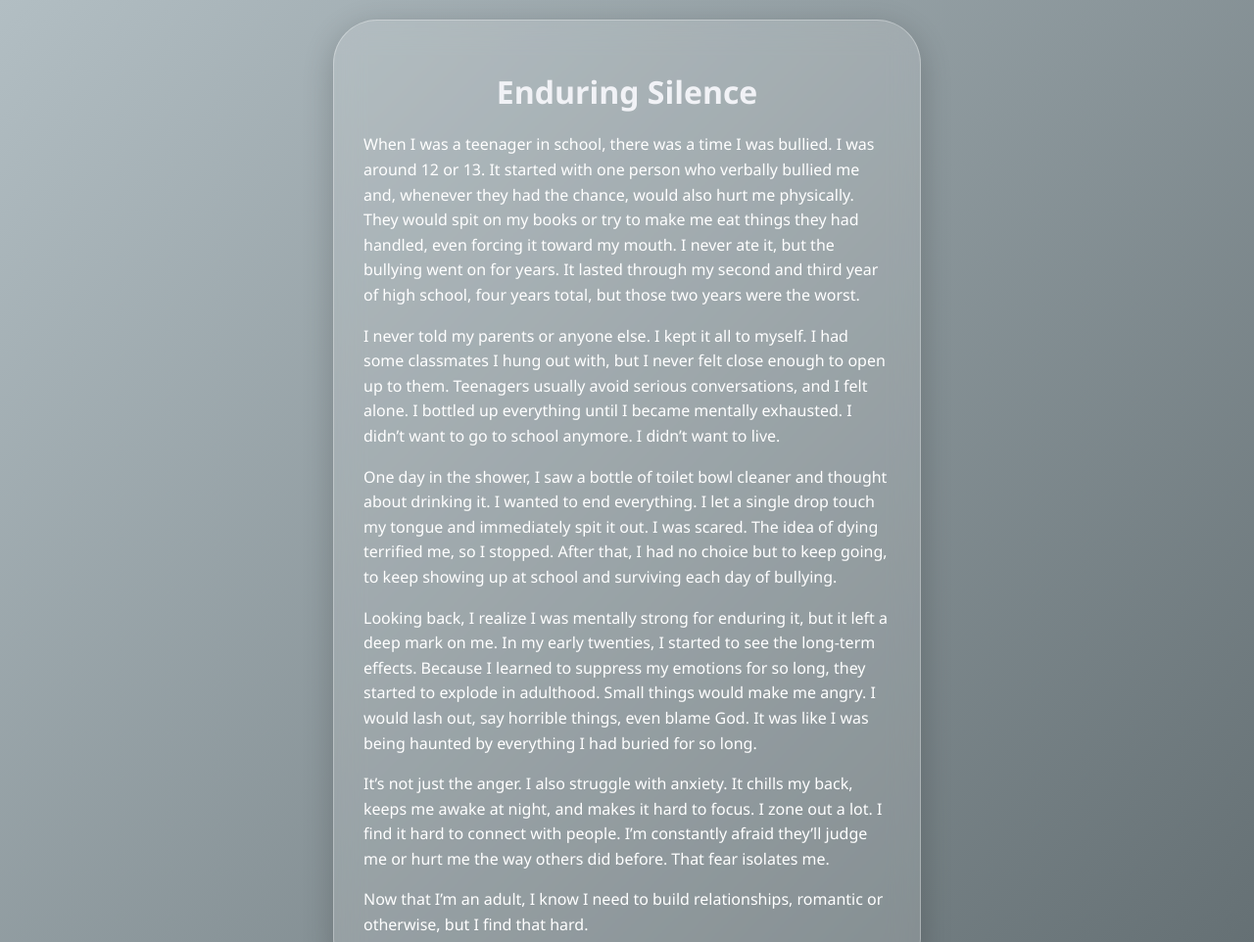
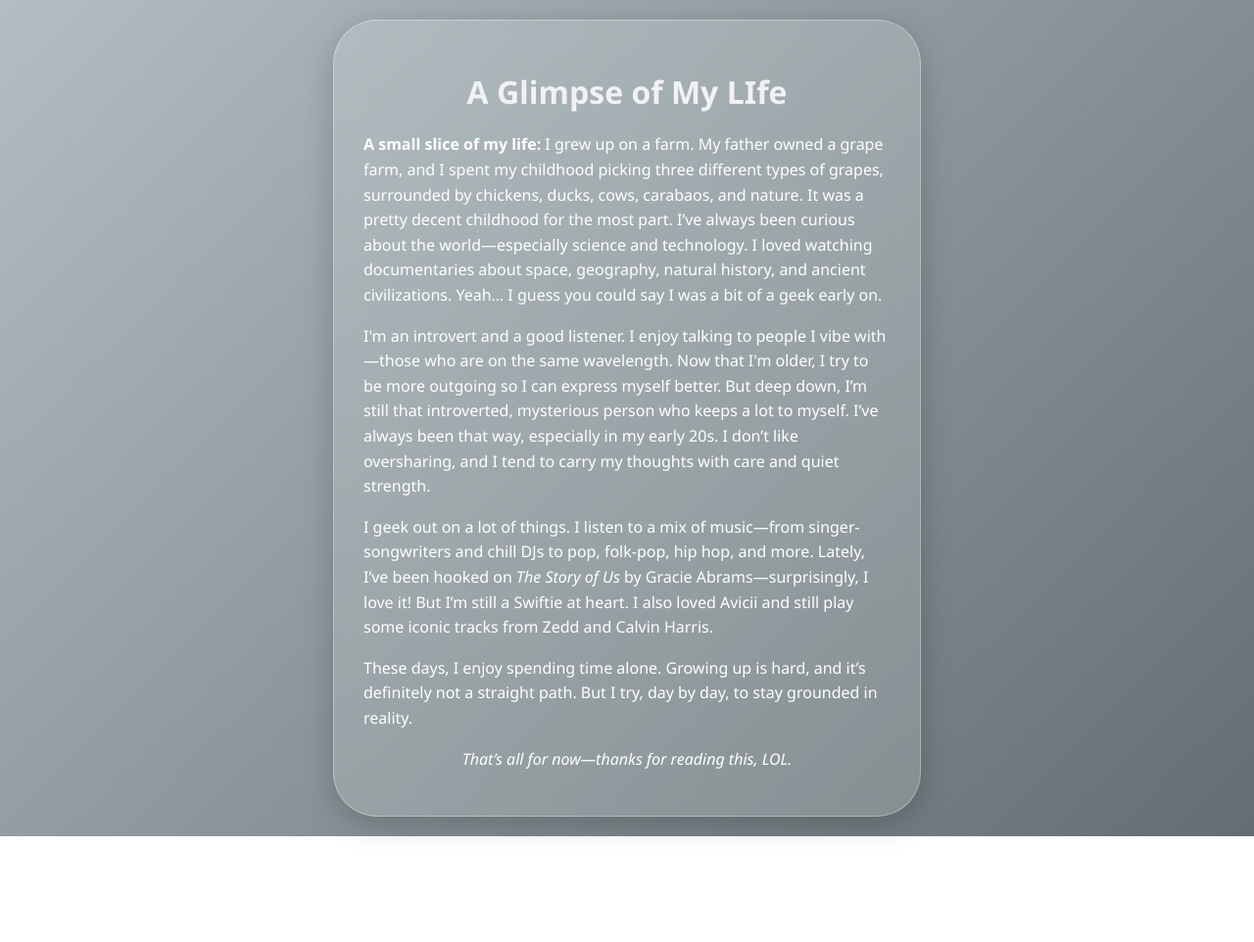
Before and after one commit to Irvgintium/story, a plain HTML site: page index.html in a window 1280 px wide. Shown: the top 962 px of the page at 98% size. After the commit the page ends 854 px from the top, so only its background shows below. Drawn offline with Linux system fonts and the light colour scheme.

Commit message:
Update index.html
new update

```diff
--- a/index.html
+++ b/index.html
@@ -58,18 +58,16 @@
 </head>
 <body>
   <div class="container">
-    <h1>Enduring Silence</h1>
-    <p>When I was a teenager in school, there was a time I was bullied. I was around 12 or 13. It started with one person who verbally bullied me and, whenever they had the chance, would also hurt me physically. They would spit on my books or try to make me eat things they had handled, even forcing it toward my mouth. I never ate it, but the bullying went on for years. It lasted through my second and third year of high school, four years total, but those two years were the worst.</p>
+    <h1>A Glimpse of My LIfe</h1>
+    <p><strong>A small slice of my life:</strong> I grew up on a farm. My father owned a grape farm, and I spent my childhood picking three different types of grapes, surrounded by chickens, ducks, cows, carabaos, and nature. It was a pretty decent childhood for the most part. I’ve always been curious about the world—especially science and technology. I loved watching documentaries about space, geography, natural history, and ancient civilizations. Yeah… I guess you could say I was a bit of a geek early on.</p>
 
-    <p>I never told my parents or anyone else. I kept it all to myself. I had some classmates I hung out with, but I never felt close enough to open up to them. Teenagers usually avoid serious conversations, and I felt alone. I bottled up everything until I became mentally exhausted. I didn’t want to go to school anymore. I didn’t want to live.</p>
+  <p>I'm an introvert and a good listener. I enjoy talking to people I vibe with—those who are on the same wavelength. Now that I'm older, I try to be more outgoing so I can express myself better. But deep down, I’m still that introverted, mysterious person who keeps a lot to myself. I’ve always been that way, especially in my early 20s. I don’t like oversharing, and I tend to carry my thoughts with care and quiet strength.</p>
 
-    <p>One day in the shower, I saw a bottle of toilet bowl cleaner and thought about drinking it. I wanted to end everything. I let a single drop touch my tongue and immediately spit it out. I was scared. The idea of dying terrified me, so I stopped. After that, I had no choice but to keep going, to keep showing up at school and surviving each day of bullying.</p>
+  <p>I geek out on a lot of things. I listen to a mix of music—from singer-songwriters and chill DJs to pop, folk-pop, hip hop, and more. Lately, I’ve been hooked on <em>The Story of Us</em> by Gracie Abrams—surprisingly, I love it! But I’m still a Swiftie at heart. I also loved Avicii and still play some iconic tracks from Zedd and Calvin Harris.</p>
 
-    <p>Looking back, I realize I was mentally strong for enduring it, but it left a deep mark on me. In my early twenties, I started to see the long-term effects. Because I learned to suppress my emotions for so long, they started to explode in adulthood. Small things would make me angry. I would lash out, say horrible things, even blame God. It was like I was being haunted by everything I had buried for so long.</p>
+  <p>These days, I enjoy spending time alone. Growing up is hard, and it’s definitely not a straight path. But I try, day by day, to stay grounded in reality.</p>
 
-    <p>It’s not just the anger. I also struggle with anxiety. It chills my back, keeps me awake at night, and makes it hard to focus. I zone out a lot. I find it hard to connect with people. I’m constantly afraid they’ll judge me or hurt me the way others did before. That fear isolates me.</p>
-
-    <p>Now that I’m an adult, I know I need to build relationships, romantic or otherwise, but I find that hard.</p>
+  <p style="text-align: center; font-style: italic;">That’s all for now—thanks for reading this, LOL.</p>
   </div>
 </body>
 </html>
```
